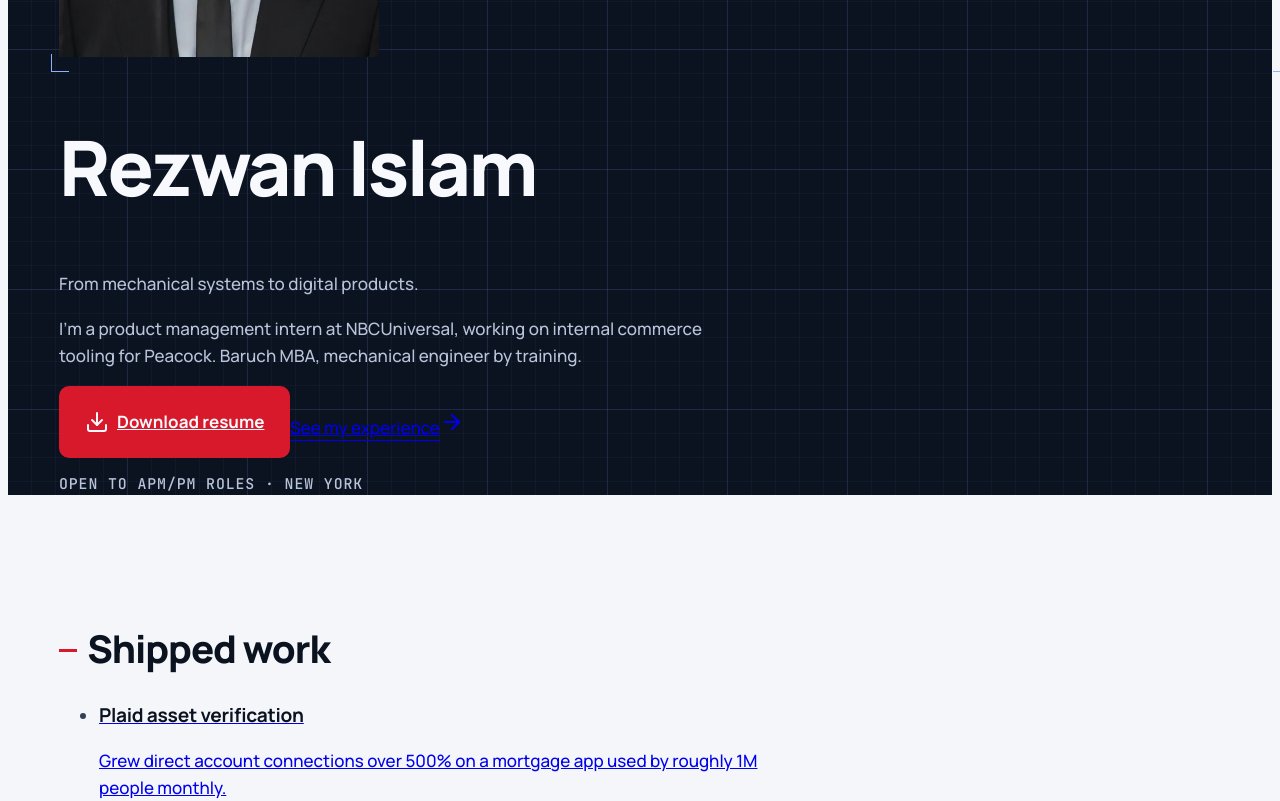
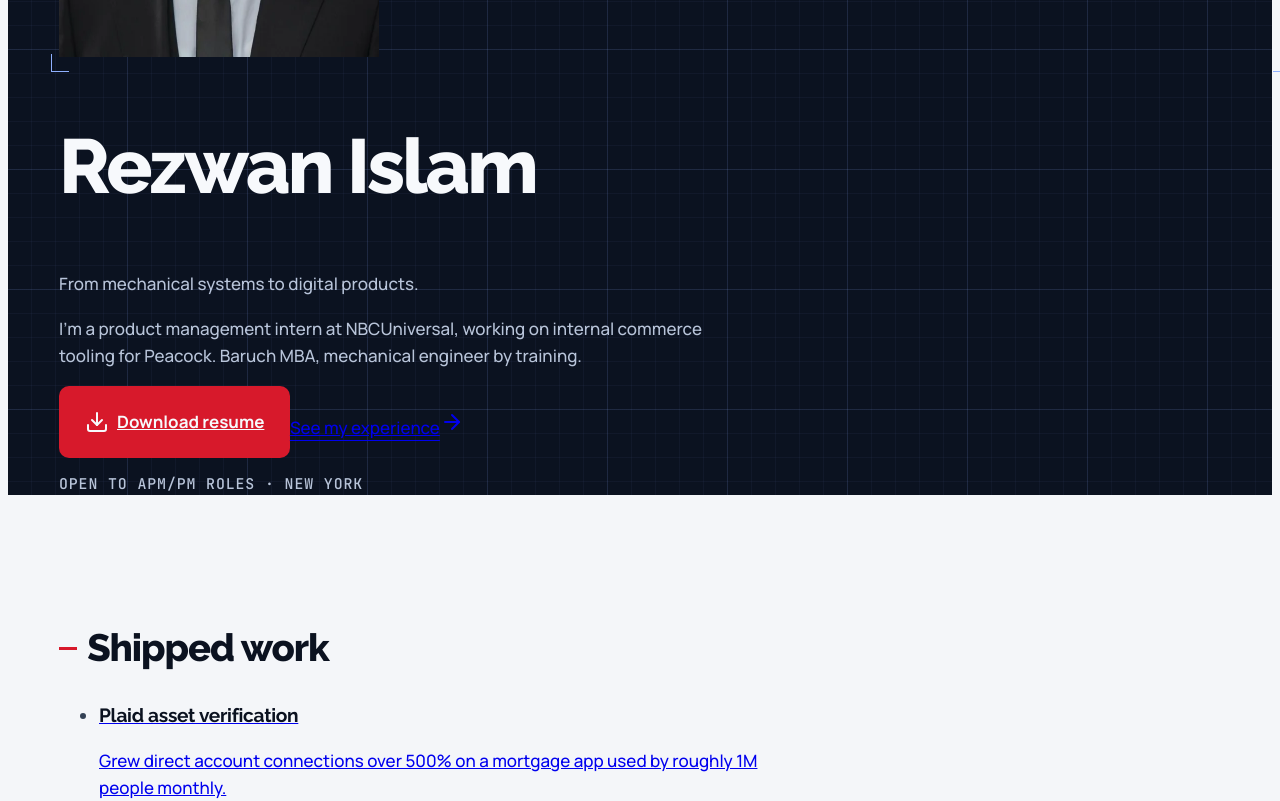
Before and after one commit to Rezwan3App/buildwithrez, a React (Vite) app in the folder client/: page / in a window 1280 px wide. Shown: the part 760-1561 px from the top of the page. Built offline with nearby package versions, Linux system fonts and the light colour scheme.

Commit message:
Raleway for headings (self-hosted, weights 600-800, lining figures); Manrope stays for body

```diff
--- a/client/index.html
+++ b/client/index.html
@@ -43,6 +43,7 @@
     </script>
 
     <link rel="preload" href="/fonts/manrope-latin.woff2" as="font" type="font/woff2" crossorigin />
+    <link rel="preload" href="/fonts/raleway-latin.woff2" as="font" type="font/woff2" crossorigin />
     <noscript><style>.assemble span { opacity: 1 !important; transform: none !important; }</style></noscript>
   </head>
   <body>
--- a/client/src/index.css
+++ b/client/src/index.css
@@ -4,6 +4,13 @@
   font-weight: 400 800;
   font-display: swap;
   src: url(/fonts/manrope-latin.woff2) format('woff2');
+}
+@font-face {
+  font-family: 'Raleway';
+  font-style: normal;
+  font-weight: 600 800;
+  font-display: swap;
+  src: url(/fonts/raleway-latin.woff2) format('woff2');
 }
 @font-face {
   font-family: 'JetBrains Mono';
@@ -84,9 +91,11 @@
   }
 
   h1, h2, h3, h4, h5, h6 {
-    font-family: 'Manrope', system-ui, sans-serif;
+    font-family: 'Raleway', 'Manrope', system-ui, sans-serif;
     font-weight: 700;
-    letter-spacing: -0.02em;
+    /* Raleway defaults to old-style figures; lining figures keep years and numbers even */
+    font-variant-numeric: lining-nums;
+    letter-spacing: -0.01em;
     line-height: 1.15;
     color: var(--ink);
     text-wrap: balance;
```
Also changed, not shown: client/public/fonts/Raleway-OFL.txt (added), client/public/fonts/raleway-latin.woff2 (added).
